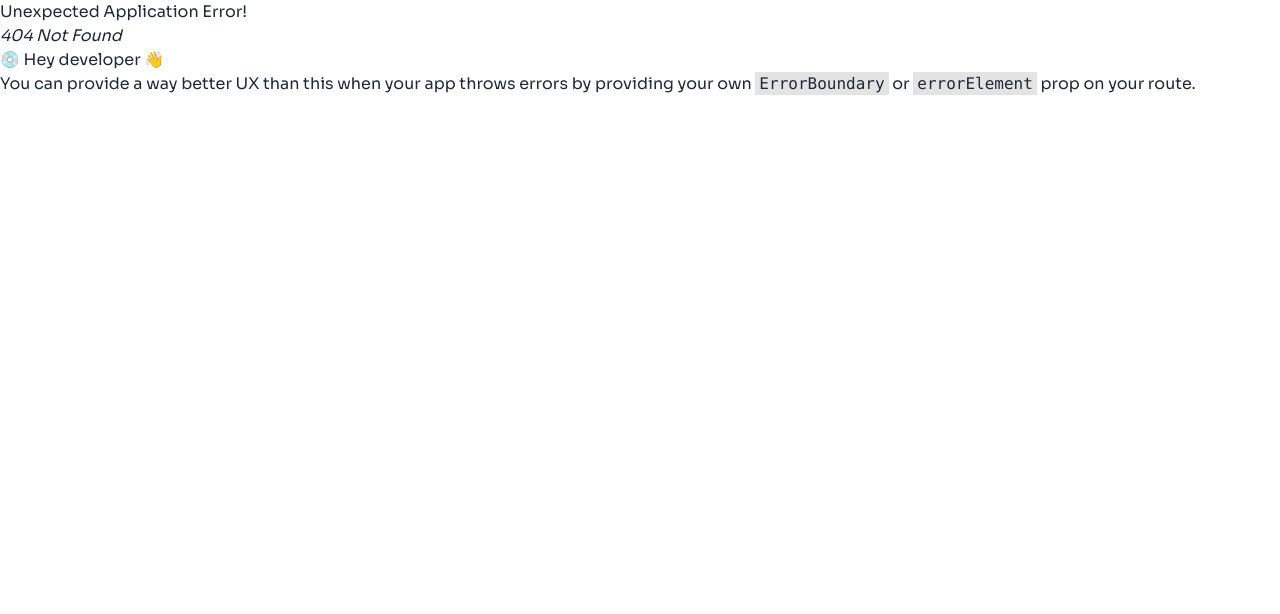
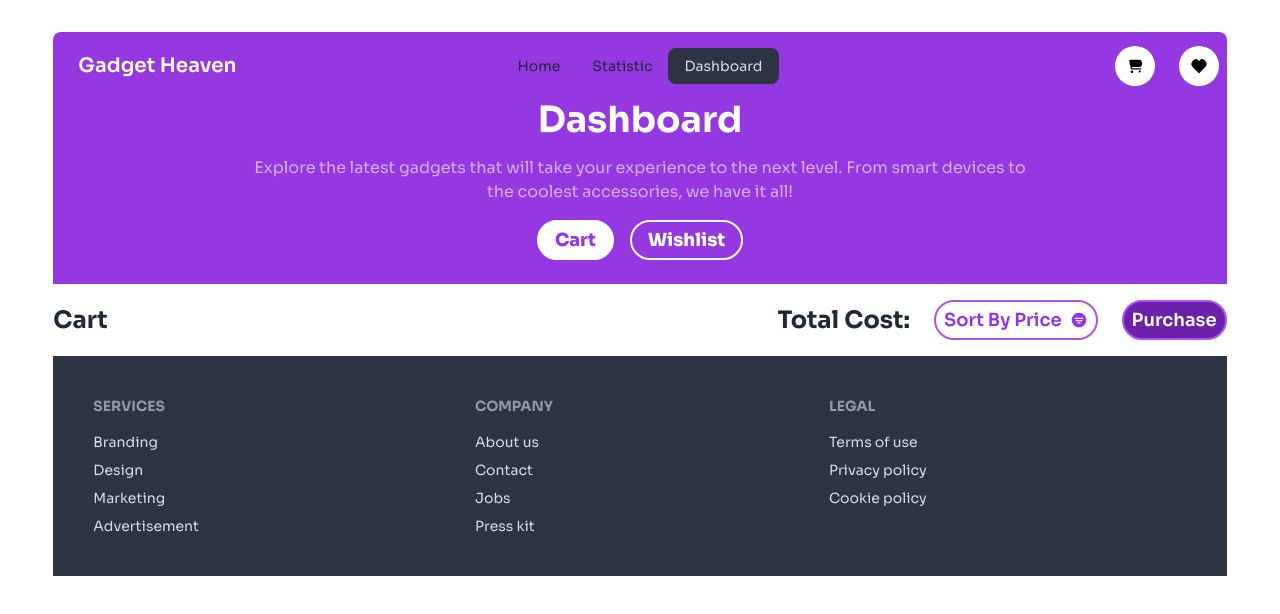
Before and after one commit to programming-hero-web-course-4/b10a8-gadget-heaven-lukmanxpert, a React (Vite) app: page /dashboard/cart in a window 1280 px wide. Before the commit this address had no page. Shown: the top 614 px of the page. Built offline with nearby package versions, Linux system fonts and the light colour scheme.

Commit message:
toggol cart & wishlist btn

```diff
--- /dev/null
+++ b/src/components/Cart.jsx
@@ -0,0 +1,21 @@
+import { IoFilterCircle } from "react-icons/io5";
+const Cart = () => {
+    return (
+        <div>
+            <div className="flex justify-between items-center my-4">
+                <div>
+                    <h1 className="font-bold text-2xl">Cart</h1>
+                </div>
+                <div className="flex items-center gap-6">
+                    <div>
+                        <p className="text-2xl font-bold">Total Cost: <span></span></p>
+                    </div>
+                   <button className="flex gap-2  items-center border-2 rounded-3xl text-lg font-semibold border-purple-500 px-2 py-1 text-purple-600">Sort By Price <IoFilterCircle></IoFilterCircle></button>
+                   <button className="border-2  rounded-3xl text-lg font-semibold bg-purple-800 text-white border-purple-500 px-2 py-1">Purchase</button>
+                </div>
+            </div>
+        </div>
+    );
+};
+
+export default Cart;
--- a/src/components/Categories.jsx
+++ b/src/components/Categories.jsx
@@ -7,11 +7,11 @@ const Categories = ({ handleCategoryBtn, activeCategory }) => {
                 <button
                     key={category}
                     onClick={() => handleCategoryBtn(category)}
-                    className={`px-4 hover:border-purple-600 border-2 py-2 rounded ${
+                    className={`px-4 hover:border-purple-600 border-2 py-2 rounded-3xl ${
                         activeCategory === category ? 'active' : ''
                     }`}
                 >
-                    {category.charAt(0).toUpperCase() + category.slice(1).replace('-', ' ')}
+                    {category.charAt(0).toUpperCase() + category.slice(1)}
                 </button>
             ))}
         </div>
--- /dev/null
+++ b/src/components/Wishlish.jsx
@@ -0,0 +1,9 @@
+const Wishlish = () => {
+    return (
+        <div className="my-4">
+            <h1 className="text-2xl font-semibold">Wishlist</h1>
+        </div>
+    );
+};
+
+export default Wishlish;
--- a/src/index.css
+++ b/src/index.css
@@ -11,3 +11,7 @@ body {
 .active{
   background-color: #9538E2;
 }
+.btn-active{
+  background-color: white;
+  color: #9538E2;
+}
--- a/src/pages/Dashboard.jsx
+++ b/src/pages/Dashboard.jsx
@@ -1,7 +1,34 @@
+import { useState } from "react";
+import Title from "../components/Title";
+import { Link } from "react-router-dom";
+import Cart from "../components/Cart";
+import Wishlish from "../components/Wishlish";
 const Dashboard = () => {
+    const [active, setActive] = useState('cart')
+    const handleToogle = (btn) => {
+        if (btn === 'cart') {
+            setActive(btn)
+        } else {
+            setActive(btn)
+        }
+    }
     return (
         <div>
-            <h1>This is dashboard</h1>
+            <div className="bg-banner">
+                <Title title1='Dashboard'
+                    desc1='Explore the latest gadgets that will take your experience to the next level. From smart devices to'
+                    desc2='the coolest accessories, we have it all!'
+                ></Title>
+            </div>
+            <div className="flex gap-4 justify-center bg-banner pb-6">
+                <Link onClick={() => handleToogle('cart')} className={`border-2 py-1 px-4 text-white border-white rounded-3xl text-lg font-extrabold ${active === 'cart' && 'btn-active' || ''}`}>Cart</Link>
+                <Link onClick={() => handleToogle('wishlist')} className={`border-2 py-1 px-4 text-white border-white rounded-3xl text-lg font-extrabold ${active === 'wishlist' && 'btn-active' || ''}`}>Wishlist</Link>
+            </div>
+            <div>
+                {
+                    active === 'cart' && <Cart></Cart> || <Wishlish></Wishlish>
+                }
+            </div>
         </div>
     );
 };
```
Also changed, not shown: src/main.jsx (+13 -1 lines).
